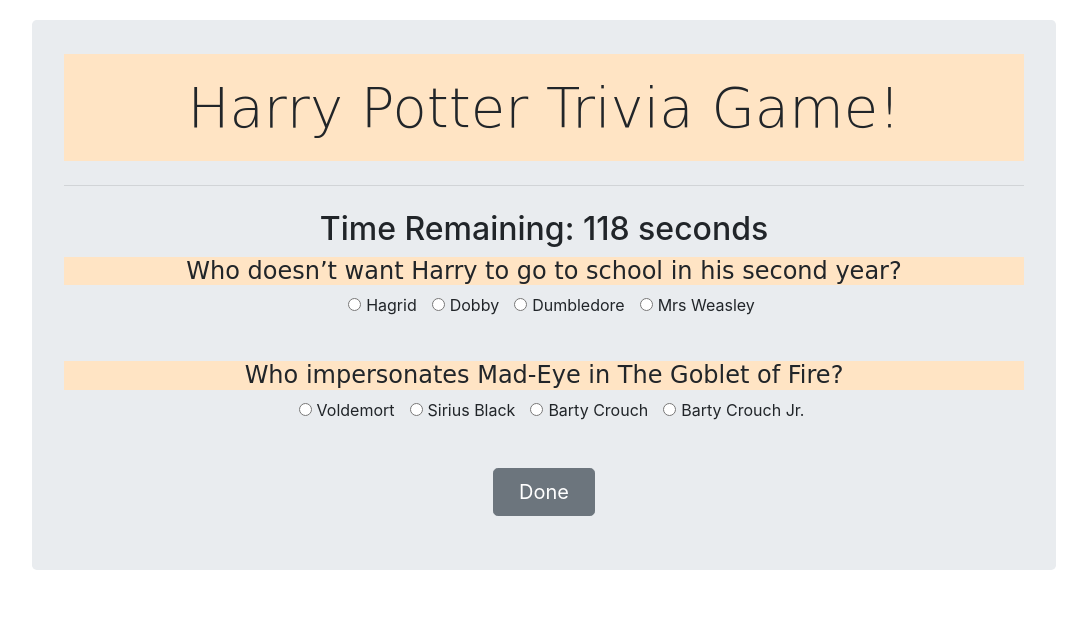
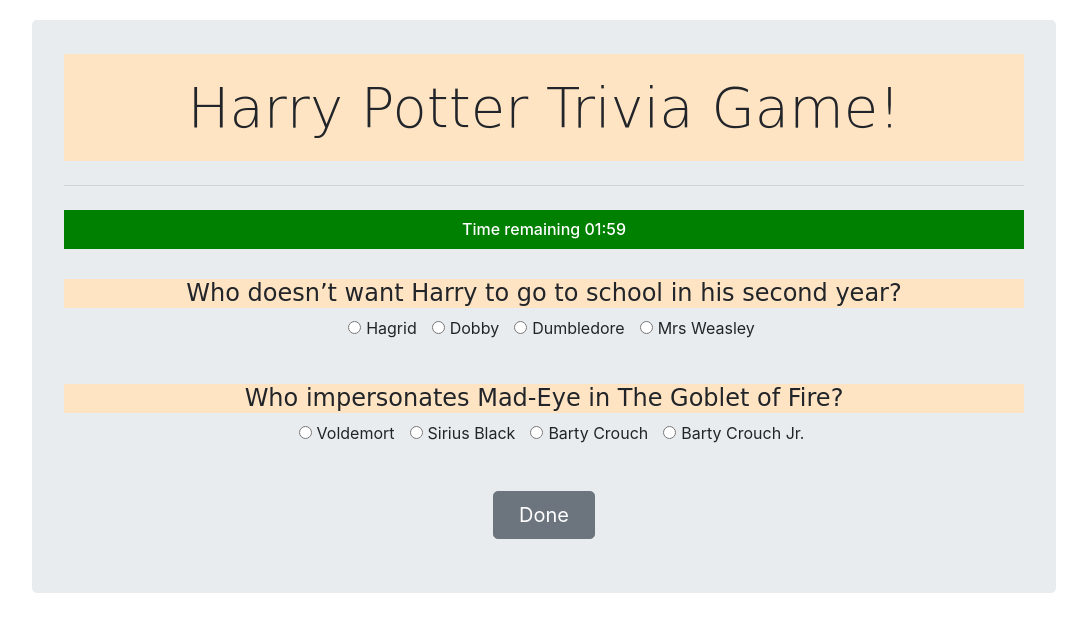
Before and after one commit to gistewart/Trivia-game, a plain HTML site: page index.html in a window 1280 px wide. Both pictures are taken after a click on the button "Start". Shown: the whole page, without its empty margins (96-1183 px from the left). Drawn offline with nearby package versions, Linux system fonts and the light colour scheme; a web font is replaced by a local one.

Commit message:
adds minutes and seconds view to timer

```diff
--- a/assets/css/style.css
+++ b/assets/css/style.css
@@ -33,13 +33,14 @@
   margin-bottom: -65px;
 }
 
-#timer {
+.timer {
   text-align: center;
   background-color: green;
   color: white;
   font-size: 16px;
   font-weight: 600px;
   padding: 10px;
+  margin-bottom: 30px;
 }
 
 input[type="radio"] {
--- a/assets/javascript/app.js
+++ b/assets/javascript/app.js
@@ -67,14 +67,19 @@
   ];
 
   var timer;
+  var minutes;
   var game = {
     correct: 0,
     incorrect: 0,
-    counter: 120,
+    counter: 121,
 
     countdown: function() {
       game.counter--;
-      $("#counter-number").html(game.counter);
+      minutes = parseInt(game.counter / 60, 10);
+      minutes = minutes < 10 ? "0" + minutes : minutes;
+      seconds = parseInt(game.counter % 60, 10);
+      seconds = seconds < 10 ? "0" + seconds : seconds;
+      $("#counter-number").html("Time remaining " + minutes + ":" + seconds);
       if (game.counter === 0) {
         game.done();
       }
@@ -82,9 +87,9 @@
 
     start: function() {
       timer = setInterval(game.countdown, 1000);
-      card.prepend(
-        "<h2>Time Remaining: <span id='counter-number'>120</span> seconds</h2>"
-      );
+
+      card.prepend("<h2 class='timer'><span id='counter-number'></span></h2>");
+
       $(".start").remove();
       $(".instructions").remove();
 
```
